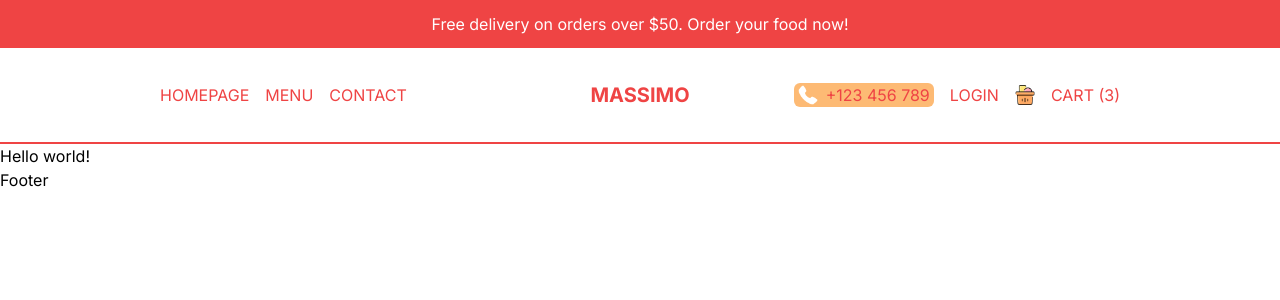
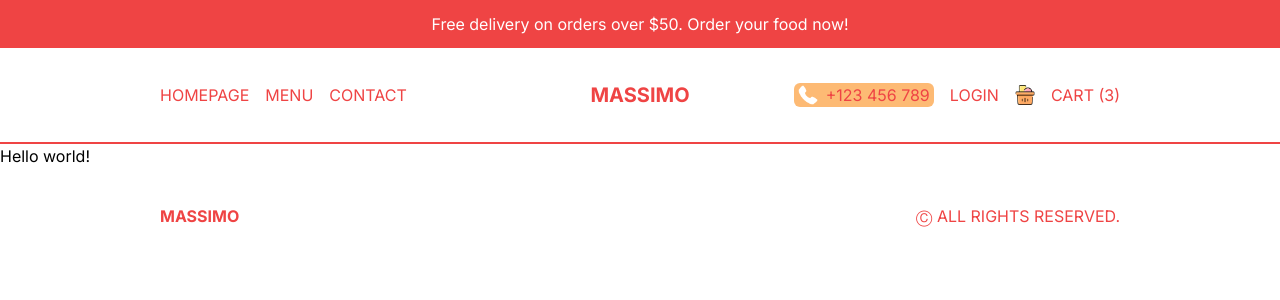
Before and after one commit to haido86/food-ordering-app-nextjs-tailwindcss, a Next.js app: page / in a window 1280 px wide. Shown: the top 300 px of the page. Built offline with nearby package versions, Linux system fonts and the light colour scheme.

Commit message:
Footer ui

```diff
--- a/components/Footer.tsx
+++ b/components/Footer.tsx
@@ -1,5 +1,13 @@
+import Link from 'next/link';
 import React from 'react';
 
 export default function Footer() {
-  return <div>Footer</div>;
+  return (
+    <div className="uppercase text-red-500 h-12 md:h-24 p-4 lg:px-20 xl:px-40 flex items-center justify-between">
+      <Link href="/" className="font-bold">
+        Massimo
+      </Link>
+      <p>Ⓒ all rights reserved.</p>
+    </div>
+  );
 }
```
